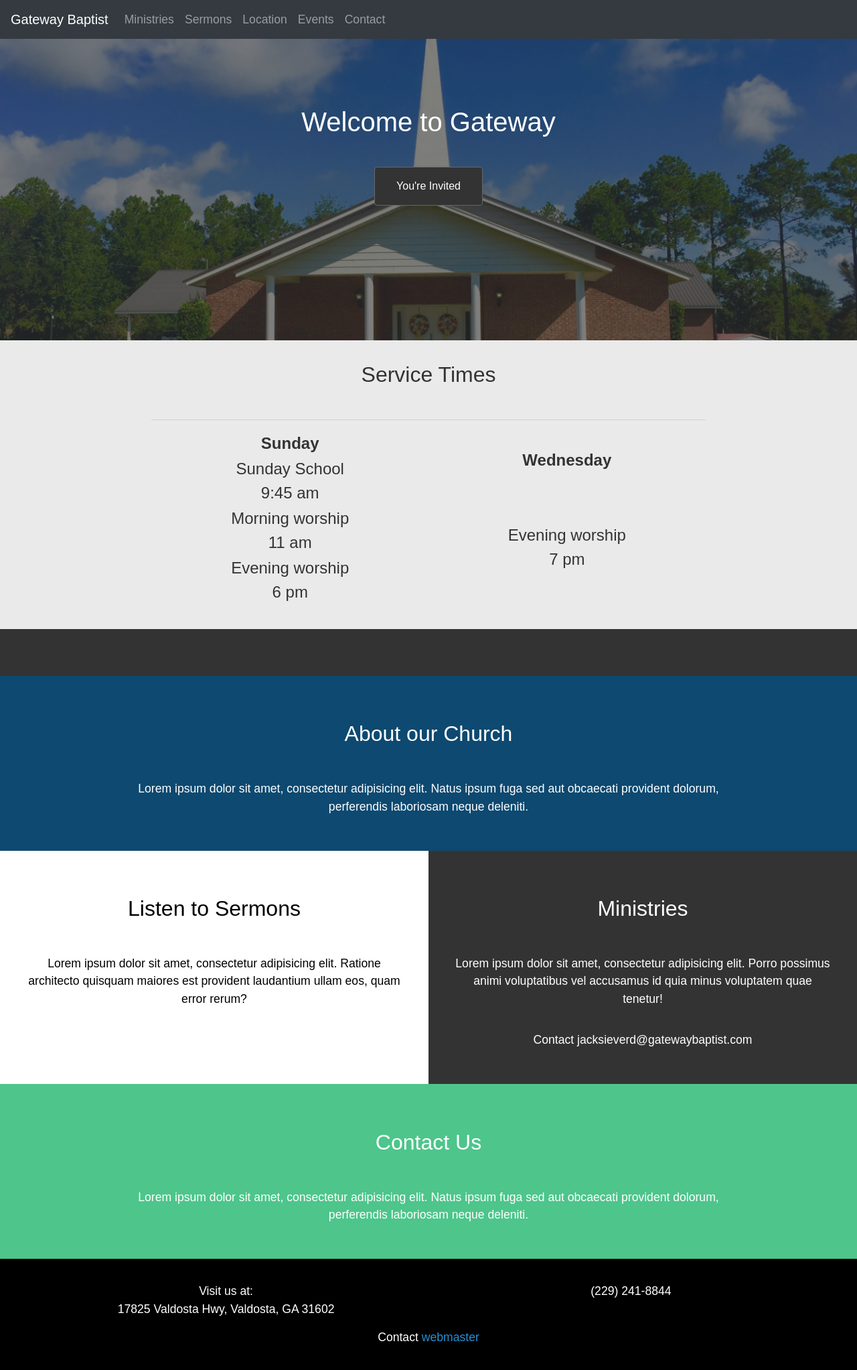
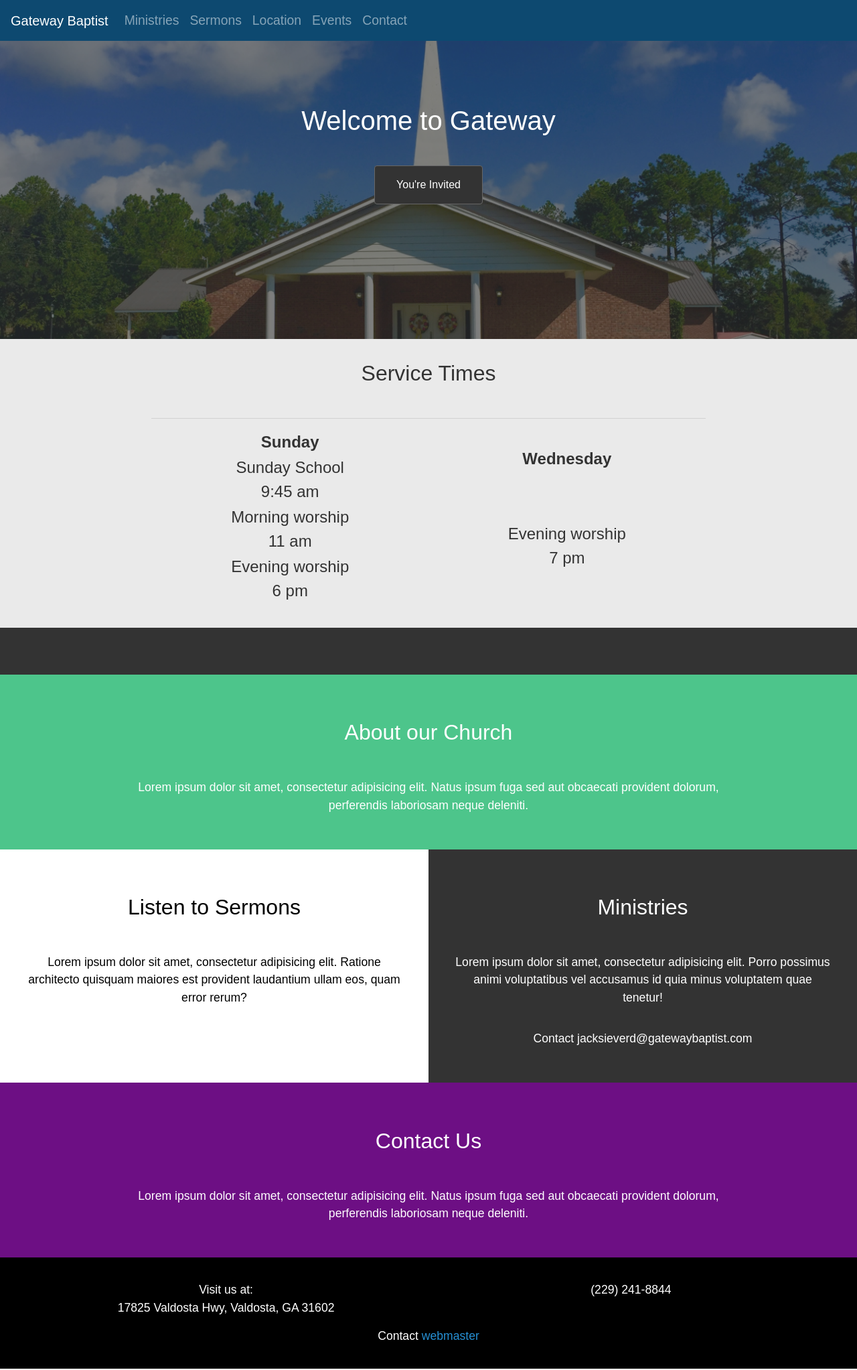
Before and after one commit to knutsun/website, a Django app: page / in a window 1280 px wide. Shown: the whole page at 67% size. Run offline with Django 3.2, Linux system fonts and the light colour scheme; data that the repository does not hold is empty; some libraries are stand-ins or nearby versions.

Commit message:
color experimentation

```diff
--- a/sermons/static/sermons/css/style-local.css
+++ b/sermons/static/sermons/css/style-local.css
@@ -90,6 +90,8 @@
 	grid-column: 1 / span 8;
 	text-align: center;
   background-color: #0D4970;
+  /* background-image: linear-gradient(#0D4970, #357096); */
+
 }
 .header {
   color: white;
--- a/static/css/index-style.css
+++ b/static/css/index-style.css
@@ -8,7 +8,7 @@ body {
   font-size: 1.1em;
   line-height: 1.5;
   text-align: center;
-  padding-top: 58px;
+  padding-top: 56px;
 }
 img {
   display: block;
@@ -107,6 +107,8 @@ p {
   margin-bottom: 1em;
   background: #fff;
   color: #333;
+  border-radius: 25px;
+  overflow: hidden;
 }
 .card {
   display: grid;
@@ -127,7 +129,7 @@ p {
 .date-card {
   grid-row: 2;
   text-align: center;
-  margin: 0% 25% 0% 25%;
+  margin: 0% 30% 0% 30%;
 }
 .month {
   display: block;
@@ -136,7 +138,6 @@ p {
   font-size: 1rem;
   font-weight: bold;
   padding: .3rem;
-
 }
 .day {
   display: block;
@@ -147,7 +148,7 @@ p {
   padding-bottom: .5rem;
 }
 #section-c {
-  background: #0D4970;
+  background: #4DC58B;
   color: #FFF;
   padding: 2em;
 }
@@ -163,7 +164,7 @@ p {
 }
 
 #section-e {
-  background: #4DC58B;
+  background: #6d0f84;
   color: #fff;
   padding: 2em;
 }
--- /dev/null
+++ b/static/css/nav-style.css
@@ -0,0 +1,4 @@
+.back{
+  background-color: #0D4970;
+  font-size: 1.1em;
+}
--- a/templates/index.html
+++ b/templates/index.html
@@ -58,11 +58,6 @@
 			{% for event in three_events %}
 			<li>
 				<div class="card">
-					<!-- <img src="{% static 'img/church.png' %}" alt="Gateway Baptist Church"> -->
-					<!-- <div class="date-card">
-					  <div class="month">{{ event.date|date:'F' }}</div>
-					  <div class="day">{{ event.date.day }}</div>
-					</div> -->
 					<div class="card-content">
 						<h3 class="card-title">{{ event.name }}</h3>
 						<div class="date-card">
--- a/templates/navbar.html
+++ b/templates/navbar.html
@@ -1,4 +1,7 @@
-  <nav class="navbar navbar-expand-md navbar-dark fixed-top bg-dark">
+{% load static %}
+<link href="{% static 'css/nav-style.css' %}" rel="stylesheet">
+
+  <nav class="navbar navbar-expand-md navbar-dark fixed-top back">
     <a class="navbar-brand" href="{% url 'home:index' %}">Gateway Baptist</a>
     <button class="navbar-toggler" type="button" data-toggle="collapse" data-target="#navbarCollapse" aria-controls="navbarCollapse" aria-expanded="false" aria-label="Toggle navigation">
       <span class="navbar-toggler-icon"></span>
```
